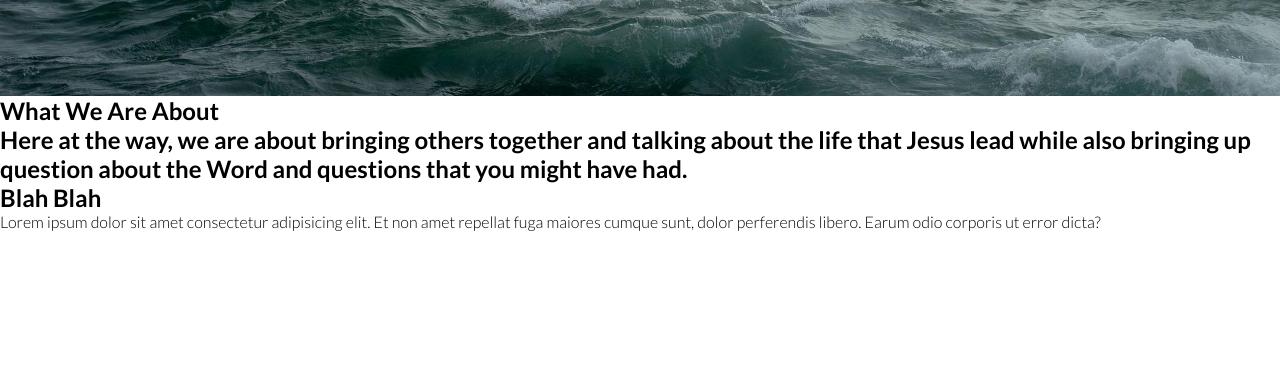
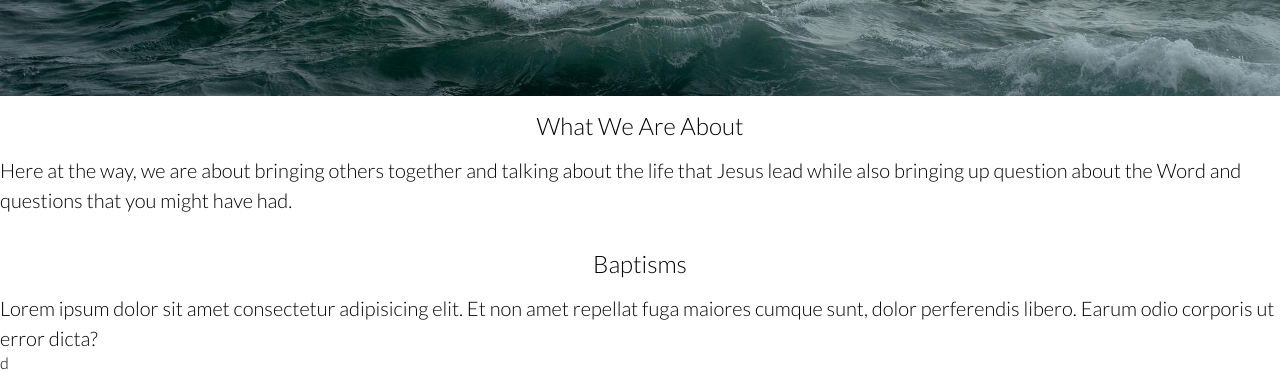
Before and after one commit to chriscondreay/TheWay.github.io, a plain HTML site: page wednesday.html in a window 1280 px wide. Shown: the part 583-955 px from the top of the page. Before the commit the page ends 814 px from the top, so only its background shows below. Drawn offline with Linux system fonts and the light colour scheme.

Commit message:
styles and templates

```diff
--- a/assets/css/wednesday.css
+++ b/assets/css/wednesday.css
@@ -133,5 +133,15 @@ h1, span {
 
 h2,
 p {
+  font-weight: 300;
+}
 
+h2 {
+  padding: 0.625em;
+  text-align: center;
 }
+
+p {
+  font-size: 1.25rem;
+  line-height: 30px;
+}
--- a/wednesday.html
+++ b/wednesday.html
@@ -36,19 +36,21 @@
 
   <section>
     <div>
-      <div>
-        <h2>What We Are About
-        <p>Here at the way, we are about bringing others together and talking about the life that Jesus lead while also bringing up question about the Word and questions that you might have had.</p>
-      </div>
+      <h2>What We Are About</h2>
+      <p>Here at the way, we are about bringing others together and talking about the life that Jesus lead while also bringing up question about the Word and questions that you might have had.</p>
+    </div>
+    <div>
+      <img src="" alt="">
     </div>
   </section>
 
   <section>
     <div>
       <div>
-        <h2>Blah Blah</h2>
+        <h2>Baptisms</h2>
         <p>Lorem ipsum dolor sit amet consectetur adipisicing elit. Et non amet repellat fuga maiores cumque sunt, dolor perferendis libero. Earum odio corporis ut error dicta?</p>
       </div>
+      d
     </div>
   </section>
 </main>
```
